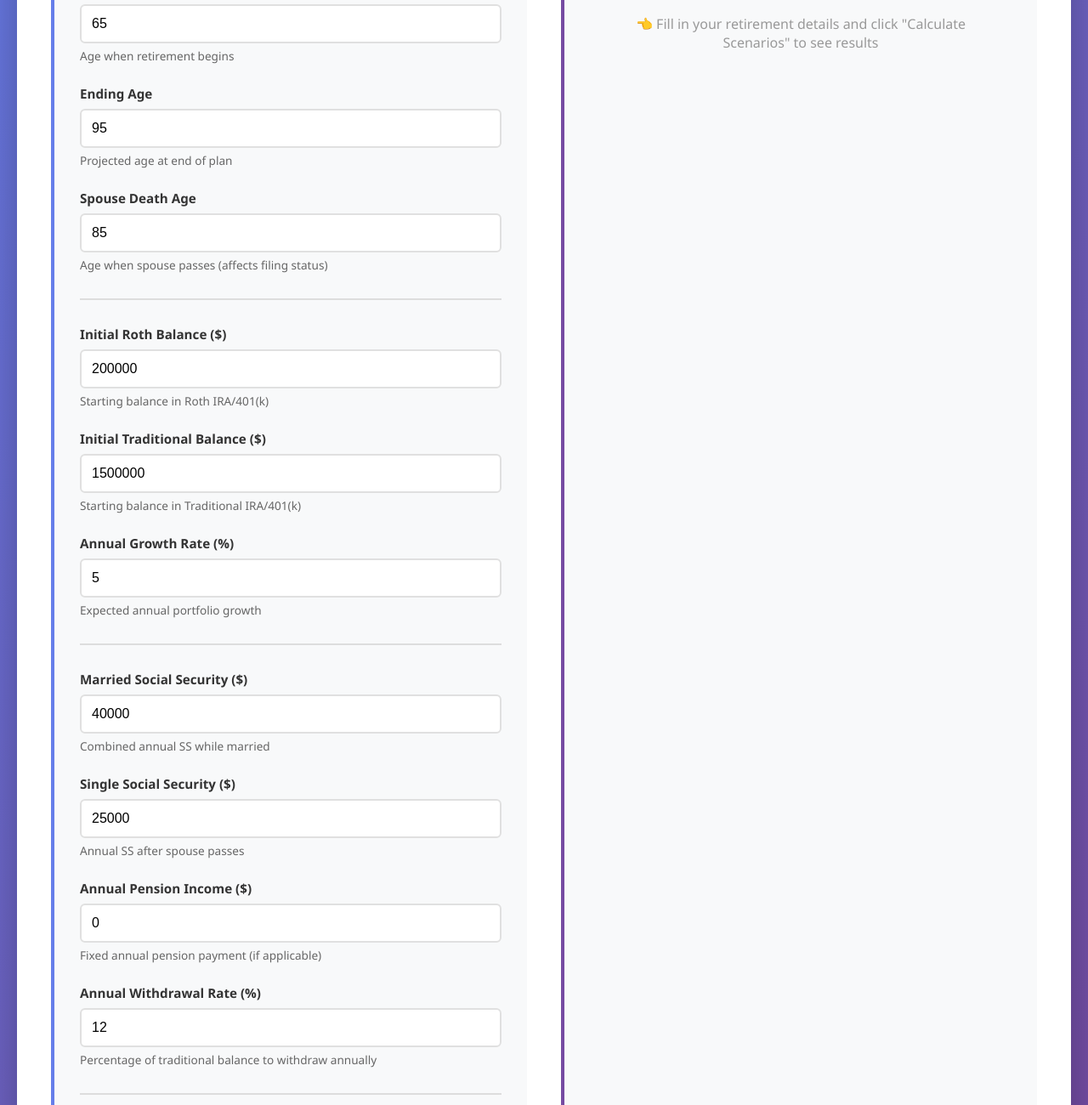
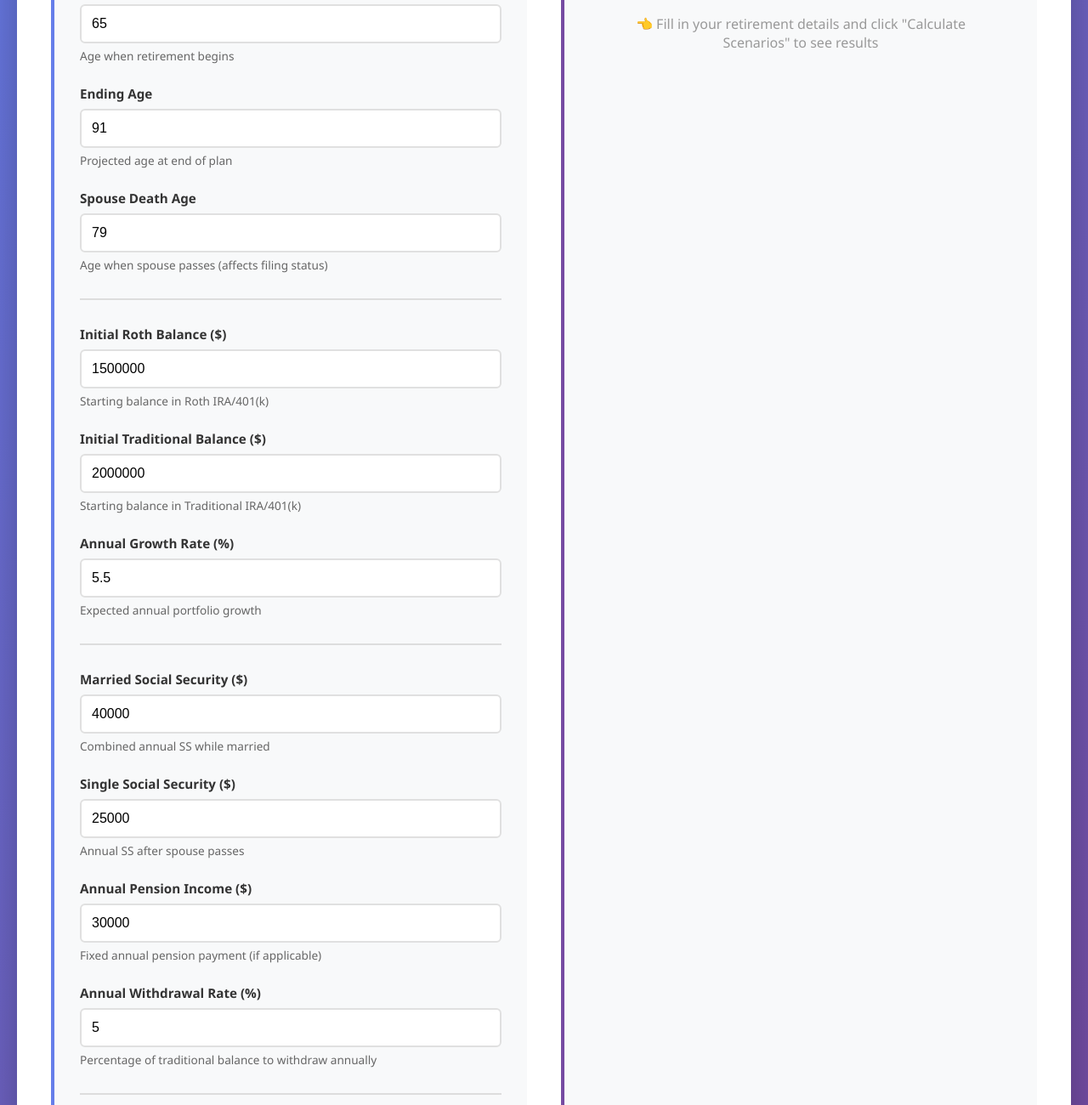
Before and after one commit to tyoungg/conversion, a website: page docs/index.html in a window 1280 px wide. Shown: the part 340-1640 px from the top of the page at 85% size. Drawn offline with nearby package versions, Linux system fonts and the light colour scheme.

Commit message:
Update index.html

```diff
--- a/docs/index.html
+++ b/docs/index.html
@@ -346,13 +346,13 @@
 
                     <div class="form-group">
                         <label for="endAge">Ending Age</label>
-                        <input type="number" id="endAge" value="95" min="65" max="120" required>
+                        <input type="number" id="endAge" value="91" min="65" max="120" required>
                         <small>Projected age at end of plan</small>
                     </div>
 
                     <div class="form-group">
                         <label for="spouseDeathAge">Spouse Death Age</label>
-                        <input type="number" id="spouseDeathAge" value="85" min="50" max="120" required>
+                        <input type="number" id="spouseDeathAge" value="79" min="50" max="120" required>
                         <small>Age when spouse passes (affects filing status)</small>
                     </div>
 
@@ -360,19 +360,19 @@
 
                     <div class="form-group">
                         <label for="initialRoth">Initial Roth Balance ($)</label>
-                        <input type="number" id="initialRoth" value="200000" min="0" step="10000" required>
+                        <input type="number" id="initialRoth" value="1500000" min="0" step="10000" required>
                         <small>Starting balance in Roth IRA/401(k)</small>
                     </div>
 
                     <div class="form-group">
                         <label for="initialTrad">Initial Traditional Balance ($)</label>
-                        <input type="number" id="initialTrad" value="1500000" min="0" step="10000" required>
+                        <input type="number" id="initialTrad" value="2000000" min="0" step="10000" required>
                         <small>Starting balance in Traditional IRA/401(k)</small>
                     </div>
 
                     <div class="form-group">
                         <label for="growthRate">Annual Growth Rate (%)</label>
-                        <input type="number" id="growthRate" value="5" min="0" max="20" step="0.5" required>
+                        <input type="number" id="growthRate" value="5.5" min="0" max="20" step="0.5" required>
                         <small>Expected annual portfolio growth</small>
                     </div>
 
@@ -392,13 +392,13 @@
 
                     <div class="form-group">
                         <label for="pension">Annual Pension Income ($)</label>
-                        <input type="number" id="pension" value="0" min="0" step="1000" required>
+                        <input type="number" id="pension" value="30000" min="0" step="1000" required>
                         <small>Fixed annual pension payment (if applicable)</small>
                     </div>
 
                     <div class="form-group">
                         <label for="withdrawalRate">Annual Withdrawal Rate (%)</label>
-                        <input type="number" id="withdrawalRate" value="12" min="0" max="50" step="0.5" required>
+                        <input type="number" id="withdrawalRate" value="5" min="0" max="50" step="0.5" required>
                         <small>Percentage of traditional balance to withdraw annually</small>
                     </div>
 
```
